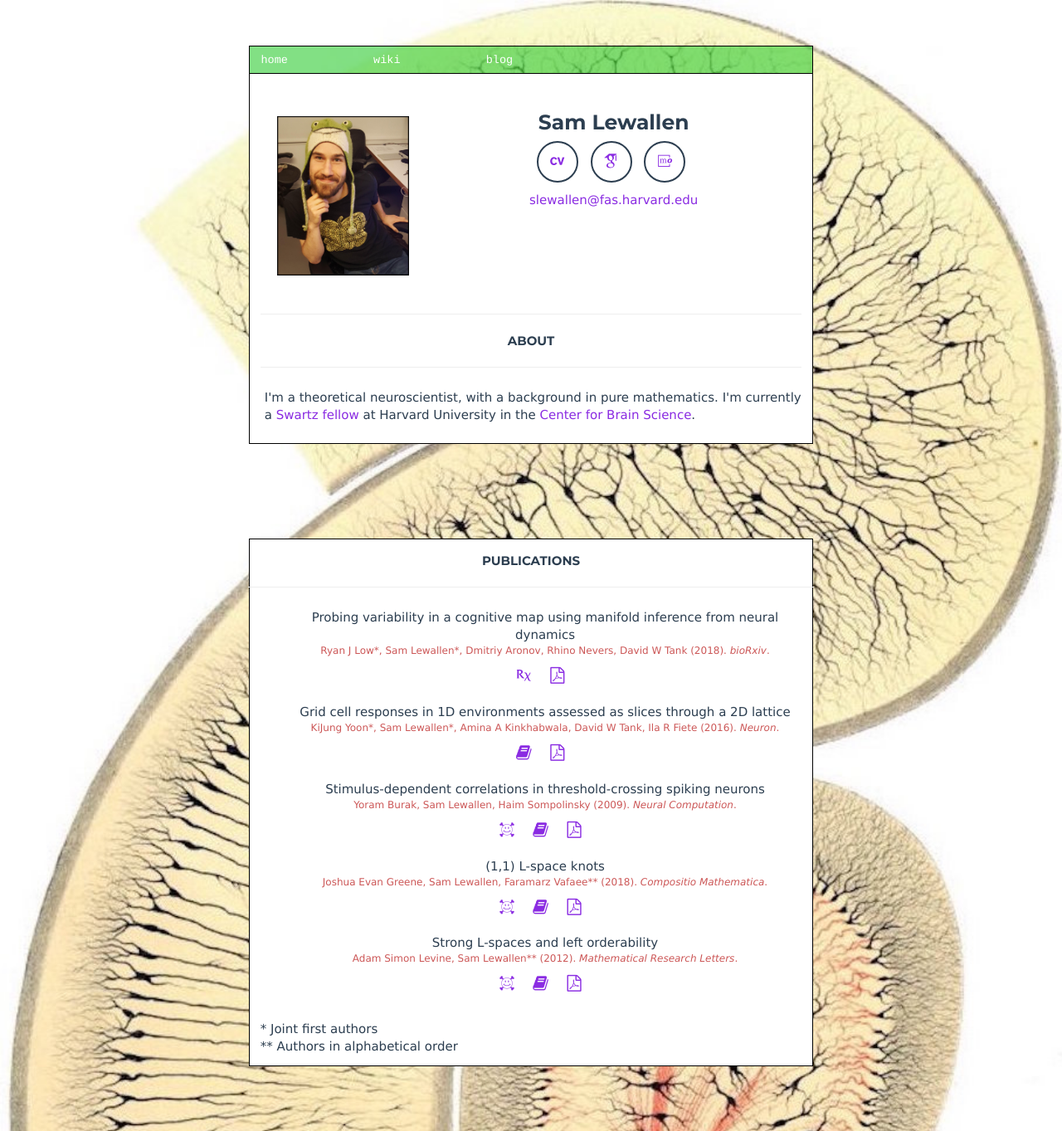
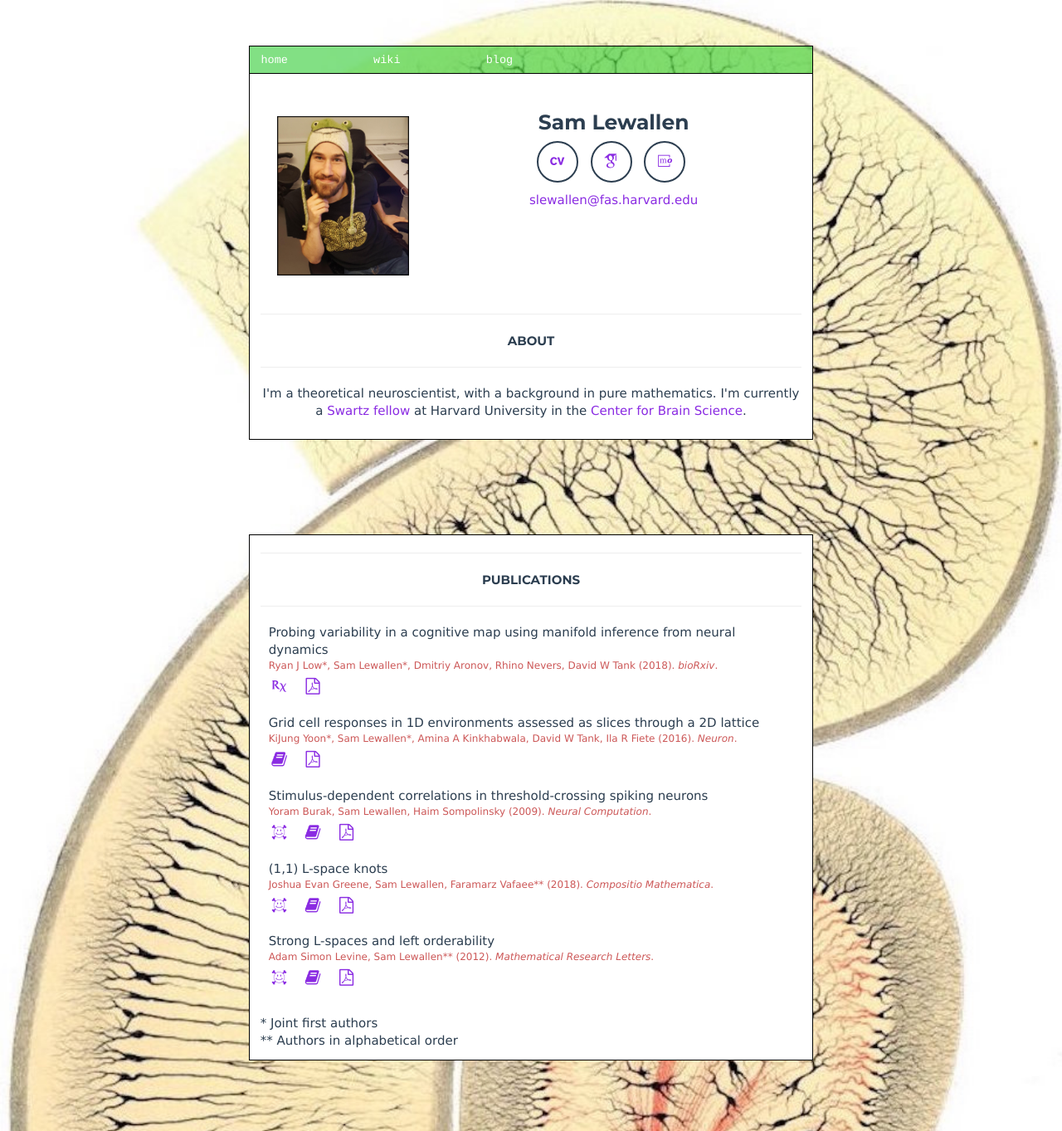
Before and after one commit to lewallen/lewallen.github.io, a Jekyll site: the page built from index.md, in a window 1280 px wide. Shown: the whole page at 83% size. Built offline with Jekyll 4.4.1, drawn with Linux system fonts in a browser that asks for light colours; some web fonts are replaced.

Commit message:
no message

```diff
--- a/_includes/citation.html
+++ b/_includes/citation.html
@@ -10,7 +10,6 @@
 </li>
 
 <ul class="list-inline">
-
     {% if paper.arxiv %}
     <li class="paper-links">
         <a href="{{ paper.arxiv }}" class="btn-small" target="_blank"><i class="ai ai-fw ai-arxiv ai-lg"></i></a>
--- a/_includes/publications.html
+++ b/_includes/publications.html
@@ -1,19 +1,14 @@
 <!-- Publications Section -->
 <section id="publications">
-        <!-- <div class="container"> -->
-            <div class="row">
-                  <!-- <hr> -->
-                    <p class="htitle">Publications
   <hr>
-            </div>
-            <div class="row">
+  <p class="htitle">Publications</p>
+  <hr>
   <ul class="pub-list">
     {% for paper in site.data.papers %}
     {% include citation.html %}
     {% endfor %}
   </ul>
-            </div>
-            * Joint first authors <br>
+  * Joint first authors
+  <br>
   ** Authors in alphabetical order
-        <!-- </div> -->
 </section>
--- a/_layouts/default.html
+++ b/_layouts/default.html
@@ -21,7 +21,6 @@
       <!-- TOP CONTAINER: -->
       <div id="parent" class="content">
         <div id="child">
-
           <!-- HEADER: -->
           <header>
             <!-- IMAGE OF SAM -->
@@ -31,7 +30,7 @@
               <span class="name">Sam Lewallen</span> <br>
             </div>
             <!-- SOCIAL NETWORK STUFF -->
-            <ul class="list-inline">
+            <ul id="soc" class="list-inline">
               {% for network in site.socialfa %}
               <li>
                 <a href="{{ network.url }}" class="btn-social"><i class="fa fa-fw fa-{{ network.title }}"></i></a>
@@ -45,22 +44,14 @@
             </ul>
             <!-- EMAIL -->
             <script src="/js/mailme.js"></script>
-            <!-- <span class="name" style="direction: rtl; unicode-bidi: bidi-override;">ude [tod] dravrah [ta] nellawels</span> -->
           </header>
-
           <!-- ABOUT -->
           <div class="row">
-            <div class="aboutclass">
-              <br>
           </div>
-          </div>
-          <div class="aboutrow">
           <hr>
-            <p class="htitle">About
+          <p class="htitle">About</p>
           <hr>
-              <p class="small">I'm a theoretical neuroscientist, with a background in pure mathematics. I'm currently a <a href="http://cbs.fas.harvard.edu/science/swartz-program">Swartz fellow</a> at Harvard University in the <a href="http://cbs.fas.harvard.edu">Center for Brain Science</a>.
-              </div>
-
+          <p class="about">I'm a theoretical neuroscientist, with a background in pure mathematics. I'm currently a <a href="http://cbs.fas.harvard.edu/science/swartz-program">Swartz fellow</a> at Harvard University in the <a href="http://cbs.fas.harvard.edu">Center for Brain Science</a>.</p>
         </div>
         <!-- end child -->
       </div>
@@ -71,10 +62,13 @@
       <br>
       <br>
 
+      <div id="parentpub" class="content">
+        <div id="childpub">
           <!-- PUBLICATIONS: -->
-          <div id="publications" class="content">
+          <!-- <div id="publications" class="content"> -->
           {% include publications.html %}
           {% include js.html %}
+          </div>
       </div>
 
       <!-- REMAINS OF FOOTER: -->
@@ -92,3 +86,5 @@
 </body>
 
 </html>
+
+<!-- <span class="name" style="direction: rtl; unicode-bidi: bidi-override;">ude [tod] dravrah [ta] nellawels</span> -->
```
Also changed, not shown: _layouts/style.css (+28 -12 lines), 3 other files. Lines whose indentation alone changed are shown as unchanged.
